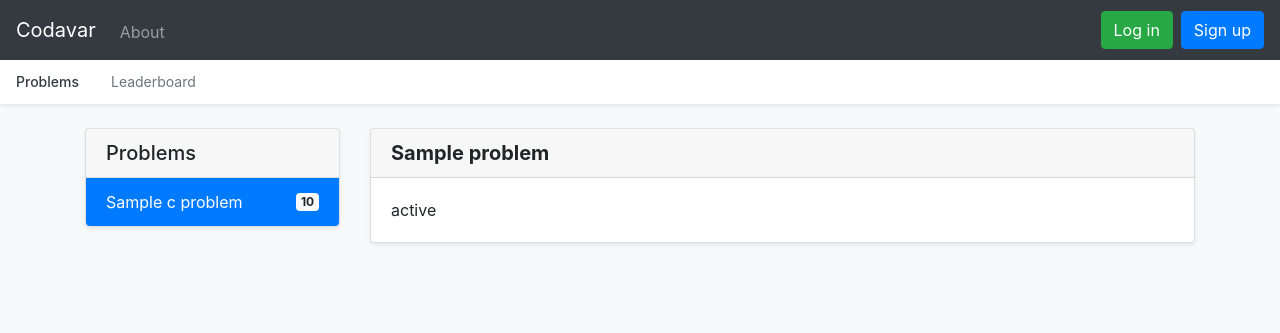
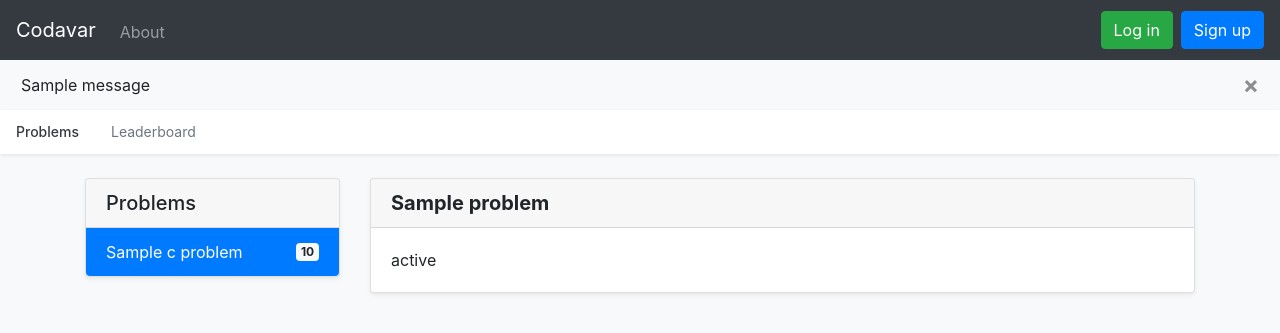
Before and after one commit to sajadhsm/codavar, a Django app: template apps/contest/templates/contest/contest.html in a window 1280 px wide. Shown: the top 333 px of the page. Run offline with Django 3.2, Linux system fonts and the light colour scheme; the template is opened without the code that fills it: most values are stand-ins (such as "Sample title", 1, 10 or a date in 2020); one stand-in notice (Sample message) is shown; some libraries are stand-ins or nearby versions.

Commit message:
Add global message display handling in templates

```diff
--- a/static/files/css/style.css
+++ b/static/files/css/style.css
@@ -53,3 +53,9 @@
   font-weight: 500;
   color: #343a40;
 }
+
+/* Override default bootstrap alert */
+.narrow-alert {
+  margin-bottom: 0;
+  border-radius: 0;
+}
--- a/templates/base/base.html
+++ b/templates/base/base.html
@@ -62,6 +62,11 @@
         </div>
     </nav>
 
+    {% block narrow_messages %}
+    {% comment %} Global messages display handling {% endcomment %}
+    {% include 'includes/narrow_messages.html' %}
+    {% endblock narrow_messages %}
+
     <main role="main">
         {% block content %}
         {% endblock %}
--- /dev/null
+++ b/templates/includes/narrow_messages.html
@@ -0,0 +1,8 @@
+{% for message in messages %}
+<div class="alert narrow-alert {{ message.tags }} alert-dismissible fade show" role="alert">
+    <button type="button" class="close" data-dismiss="alert" aria-label="Close">
+    <span aria-hidden="true">&times;</span>
+    </button>
+    {{ message }}
+</div>
+{% endfor %}
```
